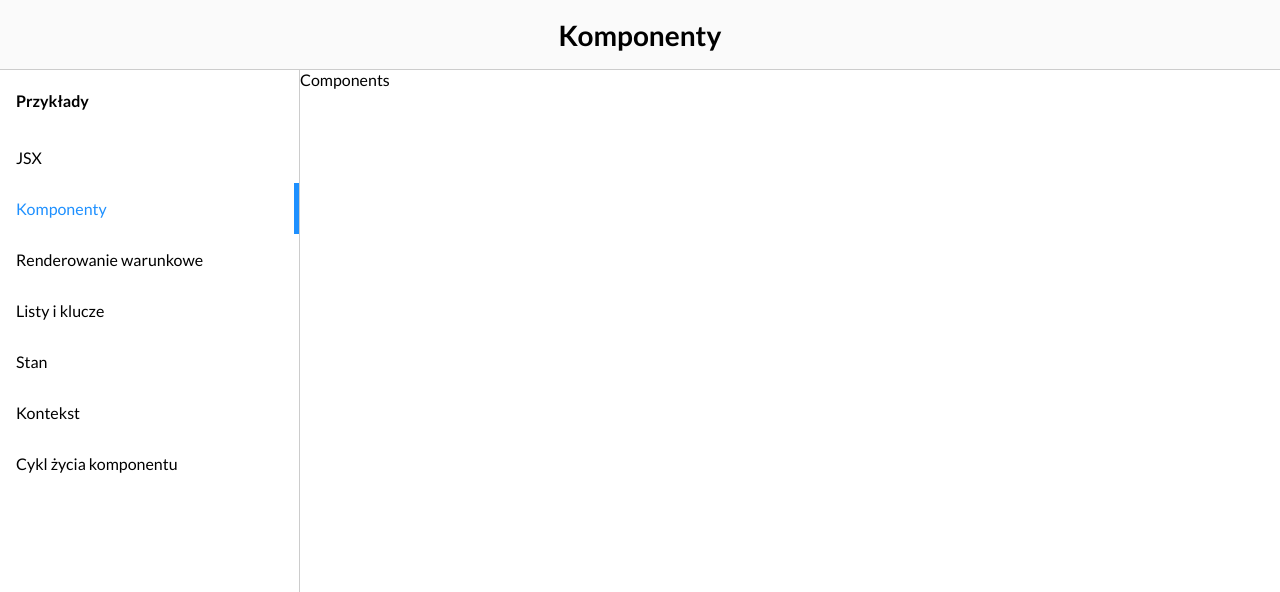
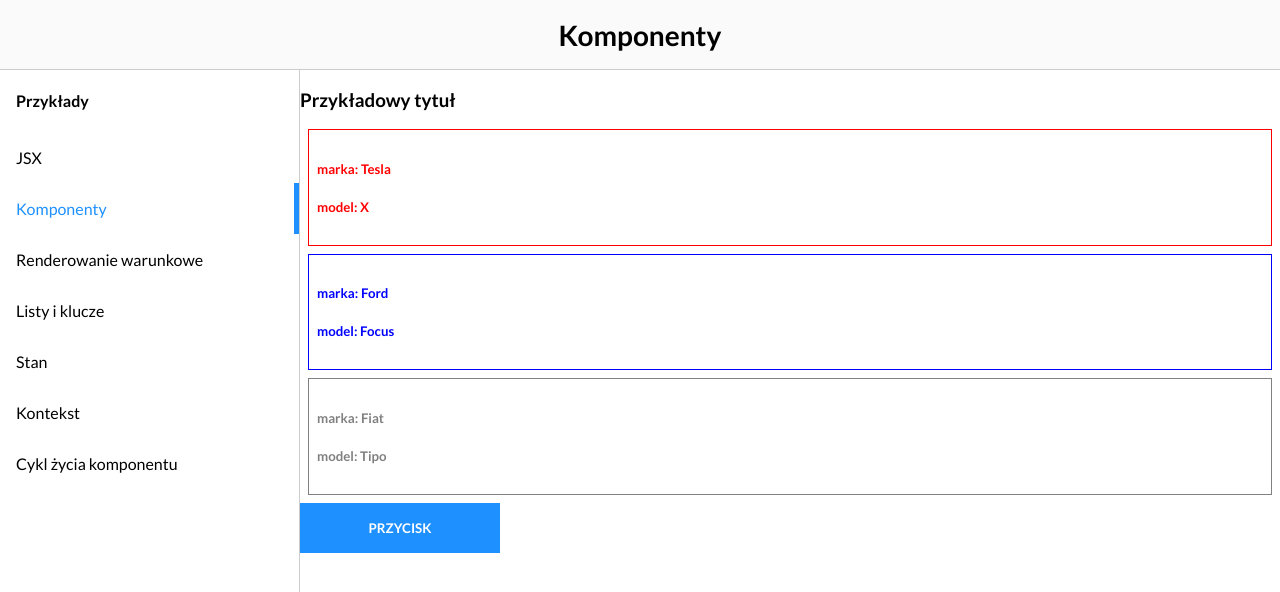
Before and after one commit to kacperkapusciak/react-playground, a React (Create React App) app: page / in a window 1280 px wide. Both pictures are taken after a click on the element "Komponenty". Shown: the top 592 px of the page. Built offline with nearby package versions, Linux system fonts and the light colour scheme.

Commit message:
feat: implement Components example

```diff
--- a/src/examples/Components.js
+++ b/src/examples/Components.js
@@ -1,5 +1,55 @@
+// -----
+
+function Title(props) {
+  return <h1>{props.value}</h1>;
+}
+// Dokładnie to samo ale krótsza składnia
+// const Title = ({value}) => <h1>{value}</h1>;
+
+// -----
+
+function Car(props) {
+  return (
+    <div style={{ color: props.color, border: `1px solid ${props.color}`, padding: 8, margin: 8 }}>
+      <h5>marka: {props.brand}</h5>
+      <h5>model: {props.model}</h5>
+    </div>
+  );
+}
+
+// -----
+
+function Button(props) {
+  const { onClick, children } = props;
+  return (
+    <button onClick={onClick} style={buttonStyle}>
+      {children}
+    </button>
+  );
+}
+
+const buttonStyle = {
+  backgroundColor: 'dodgerblue',
+  border: 'none',
+  height: 50,
+  width: 200,
+  color: 'white',
+  textTransform: 'uppercase',
+  fontWeight: 'bold',
+};
+
+// -----
+
 function App() {
-  return <div>Components</div>;
+  return (
+    <section>
+      <Title value="Przykładowy tytuł" />
+      <Car brand="Tesla" model="X" color="red" />
+      <Car brand="Ford" model="Focus" color="blue" />
+      <Car brand="Fiat" model="Tipo" color="gray" />
+      <Button onClick={() => alert('Wciśnięto przycisk!')}>Przycisk</Button>
+    </section>
+  );
 }
 
 export default App;
```
